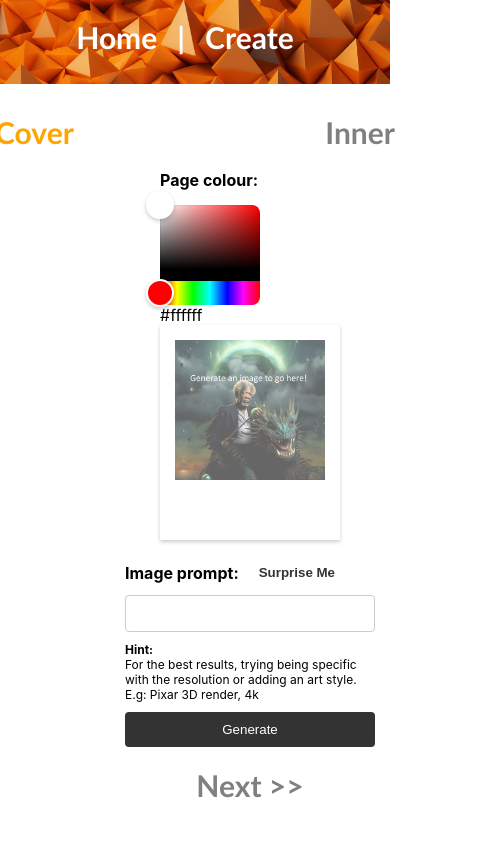
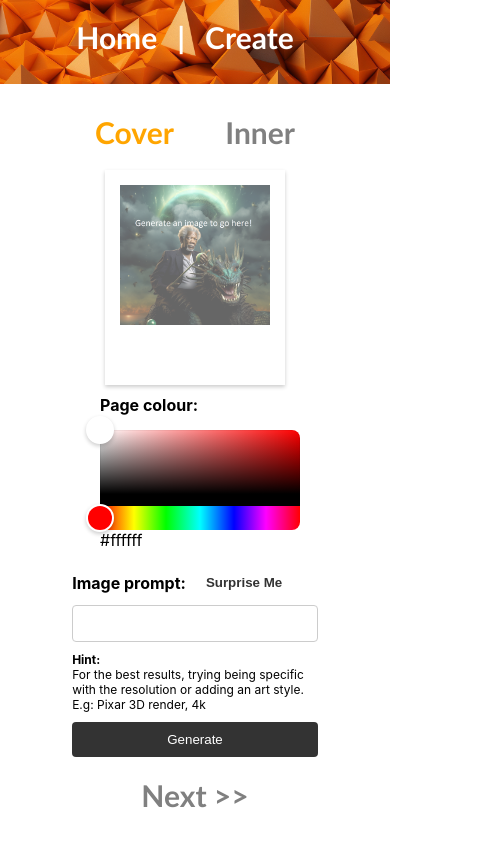
Before and after one commit to Rhett-Williams/personalised-cards-frontend, a React (Create React App) app: page /create in a window 390 px wide. Shown: the top 844 px of the page, 500 px wide, since content can reach past the window. Built offline with nearby package versions, Linux system fonts and the light colour scheme.

Commit message:
mobile styling

```diff
--- a/public/index.html
+++ b/public/index.html
@@ -24,7 +24,7 @@
       work correctly both with client-side routing and a non-root public URL.
       Learn how to configure a non-root public URL by running `npm run build`.
     -->
-    <title>React App</title>
+    <title>PersonalisedCards</title>
   </head>
   <body>
     <noscript>You need to enable JavaScript to run this app.</noscript>
--- a/src/App.css
+++ b/src/App.css
@@ -92,11 +92,18 @@ img[src=""] {
   margin: 0 auto;
 }
 
-@media screen and (max-width: 700px) {
-  .main-create-container {
-    width: 100%;
-  }
+.create-page-headers {
+  display: flex;
+  width: 30%;
+  min-width: 200px;
+  justify-content: space-between;
+  margin-bottom: 20px;
+  margin-top: 30px;
 }
+
+
+
+
 
 .create-button {
   font-family:'Gill Sans', 'Gill Sans MT', Calibri, 'Trebuchet MS', sans-serif;
@@ -115,7 +122,6 @@ img[src=""] {
   transform: translateX(-50px);
   transition: opacity 0.5s ease-out, transform 0.5s ease-out;
   width: 70%;
-  min-width: 500px;
   margin: 0 auto;
   display: flex;
   flex-direction: column;
@@ -291,33 +297,27 @@ img[src=""] {
   background-position: 100% 50%;
 }
 
+.color-picker .react-colorful{
+  width: 100px;
+  height: 100px
+}
+
 .cover-side-options {
   position: absolute;
   right: -100px;
   width: 200px;
+  padding-left: 10px
 }
 
-@media (max-width: 900px) {
-  .cover-side-options {
-    position: relative;
-    right: auto;
-    width: 200px;
-  }
-}
 
 .inner-side-options {
   position: absolute;
   right: -200px;
   width: 200px;
+  padding-left: 10px;
 }
 
-@media (max-width: 900px) {
-  .inner-side-options {
-    position: relative;
-    right: auto;
-    width: 200px;
-  }
-}
+
 
 .footer {
   background-color: black;
@@ -330,3 +330,45 @@ img[src=""] {
   max-width: 600px;
   margin: 0 auto;
 }
+
+@media (max-width: 900px) {
+  .cover-side-options {
+    position: relative;
+    right: auto;
+    width: 200px;
+  }
+  .inner-side-options {
+    position: relative;
+    right: auto;
+    width: 200px;
+    margin-top: 10px;
+  }
+  .color-picker .react-colorful {
+    width: 200px;
+  }
+  .cover-form-container{
+    width: 90%;
+  }
+  .cover-side-options{
+    margin-top: 10px;
+  }
+}
+
+@media (max-width: 924px){
+  .inner-form-container {
+    flex-direction: column;
+    align-items: center;
+  }
+  .inner-form-sub-container {
+    width: 100%;
+    min-width: 200px;
+    display: flex;
+    flex-direction: column;
+  }
+}
+
+@media (max-width: 700px) {
+  .main-create-container {
+    width: 100%;
+  }
+}
--- a/src/components/CreateComponents/Cover.tsx
+++ b/src/components/CreateComponents/Cover.tsx
@@ -45,18 +45,18 @@ const Cover: React.FC<Props> = ({
       style={{marginBottom: 70}}
       onAnimationEnd={() => setIsVisible(false)}
     >
+
+      <PictureOverlay image={coverImage} backgroundColor={coverColor} onLoad={onLoad}/>
       <div className="cover-side-options">
-      <div style={{paddingLeft: 10}}>
         <div style={{fontWeight: 'bold', marginBottom: '15px'}}>Page colour:</div>
+        <section className="color-picker">
         <HexColorPicker
-          style={{ width: "100px", height: "100px" }}
           color={coverColor}
           onChange={setCoverColor}
         />
+        </section>
         <div>{coverColor}</div>
-        </div>
       </div>
-      <PictureOverlay image={coverImage} backgroundColor={coverColor} onLoad={onLoad}/>
       <div className="cover-form-container">
         <div className="cover-form-prompt">
           <span>Image prompt:</span>
--- a/src/components/CreateComponents/Inner.tsx
+++ b/src/components/CreateComponents/Inner.tsx
@@ -117,8 +117,15 @@ const Inner: React.FC<Props> = ({
       style={{marginBottom: 70}}
       onAnimationEnd={() => setIsVisible(false)}
     >
+      <PictureOverlayInner
+        onLoad={onLoad}
+        image={innerImage}
+        text={innerText}
+        font={font}
+        fontColor={fontColor}
+        onChange={setInnerText}
+      />
       <div className="inner-side-options">
-      <div style={{paddingLeft: 10}}>
         <div style={{paddingLeft: 10, fontWeight: 'bold', marginBottom: '15px'}}>Font:</div>
         <ReactDropdown
           className="dropdown"
@@ -135,16 +142,7 @@ const Inner: React.FC<Props> = ({
           onChange={setFontColor}
         />
         <div>{fontColor}</div>
-        </div>
       </div>
-      <PictureOverlayInner
-        onLoad={onLoad}
-        image={innerImage}
-        text={innerText}
-        font={font}
-        fontColor={fontColor}
-        onChange={setInnerText}
-      />
       <div className="inner-form-container">
         <div className="inner-form-sub-container">
           <div className="cover-form-prompt">
--- a/src/pages/Create.tsx
+++ b/src/pages/Create.tsx
@@ -172,14 +172,7 @@ const Create: React.FC = () => {
       className="main-create-container"
     >
       <div
-        style={{
-          display: "flex",
-          width: "30%",
-          minWidth: "400px",
-          justifyContent: "space-between",
-          marginBottom: "20px",
-          marginTop: "30px",
-        }}
+        className="create-page-headers"
       >
         <div
           className={
```
